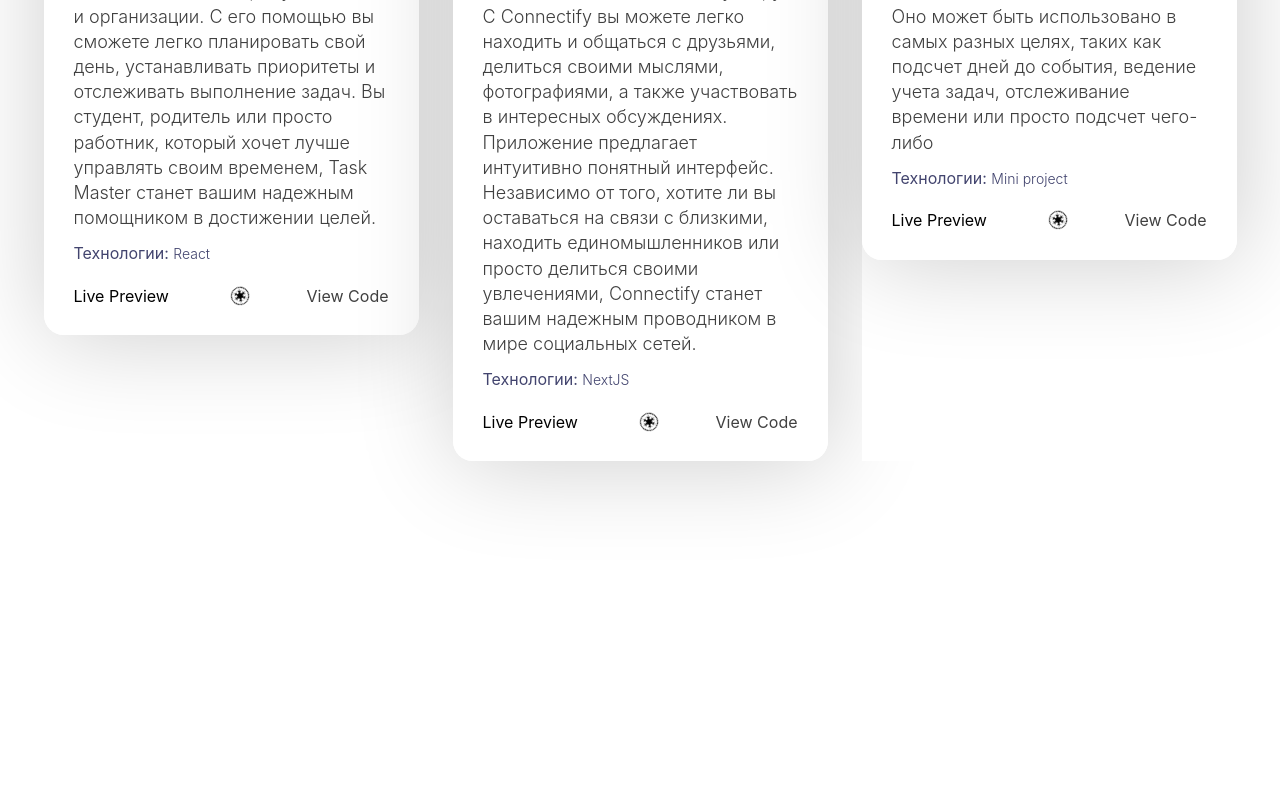
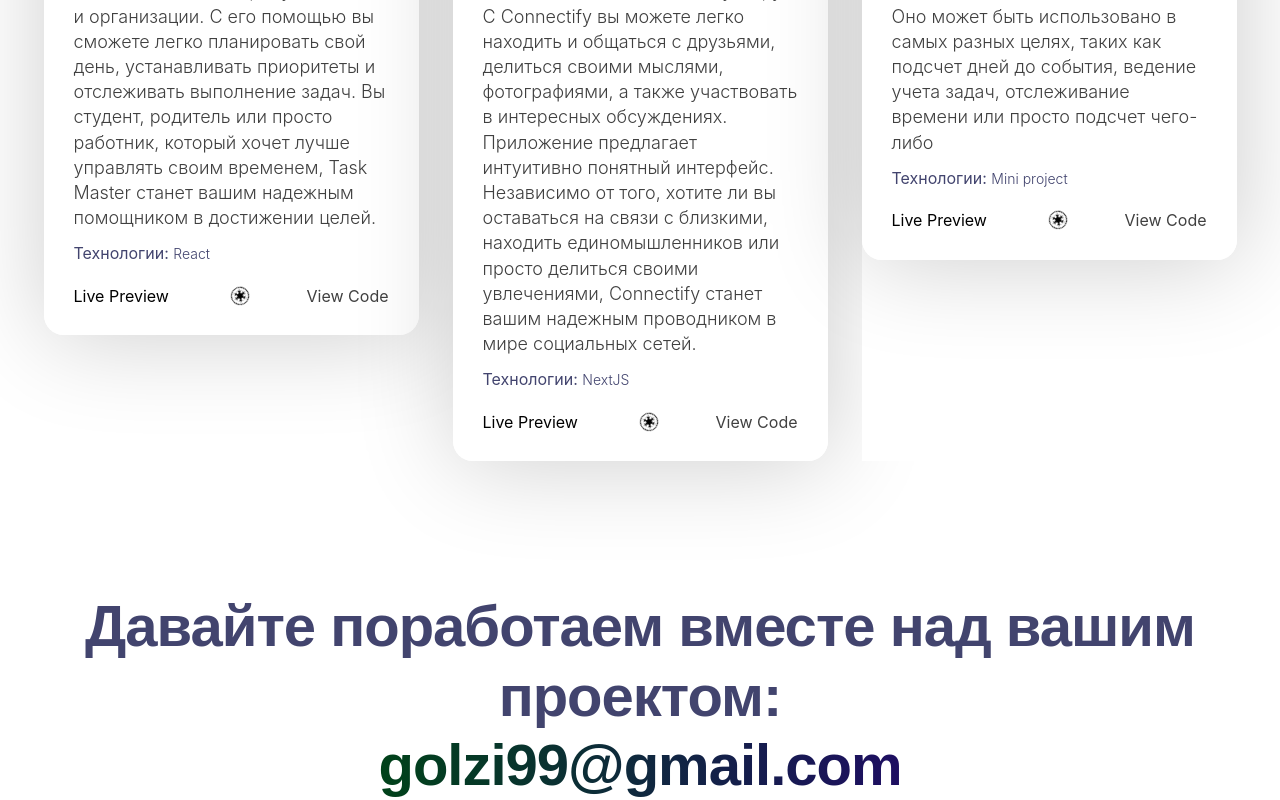
Before and after one commit to golzi99/portfolio, a Next.js app: page / in a window 1280 px wide. Shown: the part 3478-4278 px from the top of the page. Before the commit the page ends 4039 px from the top, so only its background shows below. Built offline with nearby package versions, Linux system fonts and the light colour scheme.

Commit message:
format + add slogan

```diff
--- a/src/app/_styles/_variables.scss
+++ b/src/app/_styles/_variables.scss
@@ -2,26 +2,26 @@
   --color-primary: #0070f3;
   --font-base: 'Inter', sans-serif;
 
-  --primaryBg: #FFF;
+  --primaryBg: #fff;
 
-  --primaryTitle: #42446E;
+  --primaryTitle: #42446e;
   --secondaryTitle: #404040;
 
   --primaryTextColor: #404040;
   --secondaryTextColor: #4a4a4a;
 
   --accent: #004219;
-  --buttonBg: #D7FFE0;
+  --buttonBg: #d7ffe0;
   --borderColor: #004219;
 
   --worksCards: #000000;
 
-  --contactColor: #1E0E62;
+  --contactColor: #1e0e62;
 
   --tablet: 'screen and (max-width:768px)';
   --mobile: 'screen and (max-width:576px)';
 
-  --slowTransition: .4s;
-  --fastTransition: .2s;
+  --slowTransition: 0.4s;
+  --fastTransition: 0.2s;
   --burgerTransition: 1s;
 }
--- a/src/app/page.tsx
+++ b/src/app/page.tsx
@@ -1,6 +1,6 @@
 'use client'
 import s from './page.module.scss'
-import { About, Header, Main, ParticlesBackGround, Skills, Works } from '@/widgets'
+import { About, Header, Main, ParticlesBackGround, Skills, Slogan, Works } from '@/widgets'
 
 export default function Home() {
   return (
@@ -11,6 +11,7 @@ export default function Home() {
       <About />
       <Skills />
       <Works />
+      <Slogan />
     </div>
   )
 }
--- a/src/widgets/header/headerMenu/MobileMenu/MobileMenu.module.scss
+++ b/src/widgets/header/headerMenu/MobileMenu/MobileMenu.module.scss
@@ -16,7 +16,6 @@
   align-items: center;
   transform: translateX(100%);
   transition: var(--burgerTransition);
-
 
   ul {
     display: flex;
--- a/src/widgets/index.ts
+++ b/src/widgets/index.ts
@@ -4,3 +4,4 @@ export * from './sections/main/Main'
 export * from './sections/skills/Skills'
 export * from './sections/about/About'
 export * from './sections/works/Works'
+export * from './sections/slogan/Slogan'
--- /dev/null
+++ b/src/widgets/sections/slogan/Slogan.module.scss
@@ -0,0 +1,37 @@
+@use '../../../app/_styles/resp-font' as *;
+
+.slogan {
+  margin-top: 30px;
+}
+
+.title {
+  @include resp-font(30, 58);
+  font-family: 'DM Sans', sans-serif;
+  font-weight: 700;
+  line-height: 1.2;
+  color: var(--primaryTitle);
+  text-align: center;
+  letter-spacing: -1px;
+  z-index: 2;
+}
+
+.email {
+  @include resp-font(25, 58);
+  font-family: 'DM Sans', sans-serif;
+  color: transparent;
+  font-weight: 700;
+  line-height: 1.2;
+  letter-spacing: -1px;
+  z-index: 2;
+  background-image: linear-gradient(90deg, var(--accent), var(--contactColor));
+  -webkit-background-clip: text;
+}
+
+.flexWrapper {
+  display: flex;
+  height: 100%;
+  flex-direction: column;
+  align-items: center;
+  justify-content: center;
+  align-content: stretch;
+}
--- /dev/null
+++ b/src/widgets/sections/slogan/Slogan.tsx
@@ -0,0 +1,16 @@
+import React from 'react'
+import s from './Slogan.module.scss'
+import { Container } from '@/shared/ui'
+
+export const Slogan = () => {
+  return (
+    <div className={s.slogan}>
+      <Container>
+        <div className={s.flexWrapper}>
+          <p className={s.title}>Давайте поработаем вместе над вашим проектом:</p>
+          <span className={s.email}>golzi99@gmail.com</span>
+        </div>
+      </Container>
+    </div>
+  )
+}
--- a/tsconfig.json
+++ b/tsconfig.json
@@ -21,7 +21,7 @@
     ],
     "paths": {
       "@/*": ["./src/*"]
-    },
+    }
   },
   "include": ["next-env.d.ts", "**/*.ts", "**/*.tsx", ".next/types/**/*.ts"],
   "exclude": ["node_modules"]
```
Also changed, not shown: src/shared/ui/container/Container.module.scss (line endings or trailing spaces), src/shared/ui/logo/Logo.module.scss (line endings or trailing spaces), src/widgets/header/Header.module.scss (line endings or trailing spaces), src/widgets/header/headerMenu/DesktopMenu/DesktopMenu.module.scss (line endings or trailing spaces), 2 other files (tests, documents, lock files or other folders).
